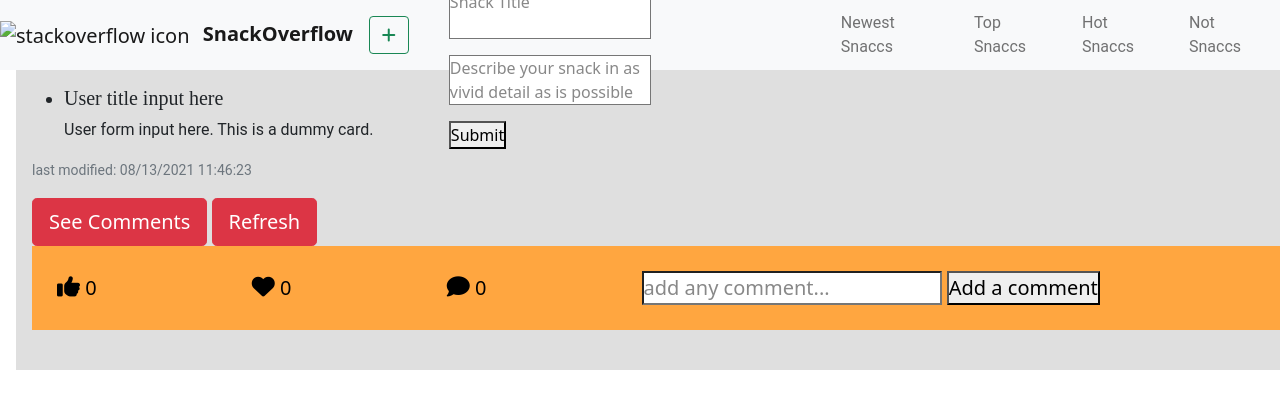
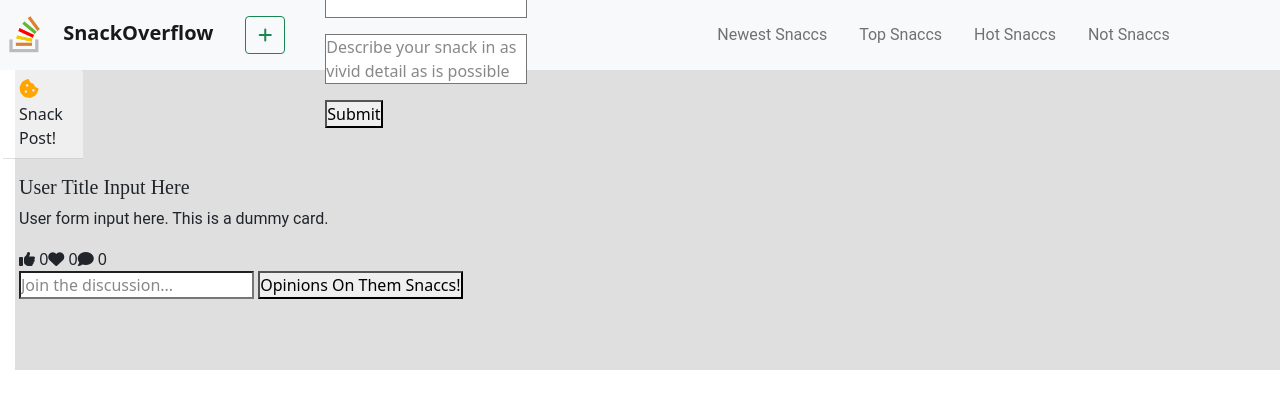
Before and after one commit to Sallan464/the-project-fka-snack-overflow, a website: page client/index.html in a window 1280 px wide. Shown: the top 408 px of the page. Drawn offline with nearby package versions, Linux system fonts and the light colour scheme; no server answers.

Commit message:
Update index.html
This html relies on a local app.js file

```diff
--- a/client/index.html
+++ b/client/index.html
@@ -23,10 +23,12 @@
 
     <!-- Scripts -->
     <!-- built in Bootstrap JS dependencies -->
-    <script defer src="https://cdn.jsdelivr.net/npm/bootstrap@5.0.2/dist/js/bootstrap.bundle.min.js"
+    <!-- <script defer src="https://cdn.jsdelivr.net/npm/bootstrap@5.0.2/dist/js/bootstrap.bundle.js"
         integrity="sha384-MrcW6ZMFYlzcLA8Nl+NtUVF0sA7MsXsP1UyJoMp4YLEuNSfAP+JcXn/tWtIaxVXM" crossorigin="anonymous">
-        </script>
-    <script defer src="./bundle.js"></script>
+    </script> -->
+
+    <script defer src="./app.js"></script>
+
 </head>
 
 <body>
@@ -35,22 +37,22 @@
         <!-- TO DO: situate onclick below button - needs proper formatting! -->
         <nav class="navbar navbar-expand-lg d-flex navbar-light bg-light fixed-top py-3 mb-3">
             <button id="navbar-brand" class="navbar-brand">
-                <img id="navbar-icon" src="./images/icon.png" alt="stackoverflow icon" />
+                <img id="navbar-icon" src="./assets/img/icon.png" alt="stackoverflow icon" />
                 <b>SnackOverflow</b>
             </button>
             <!-- Dropdown button -->
-            <button id="drop-down-toggle" class="btn btn-outline-success my-2 mx-3 my-sm-0">
+            <button id="drop-down-toggle" class="btn btn-outline-success my-2 mx-3 my-sm-0" onclick="changeForm()">
                 <i class="fas fa-plus"></i>
             </button>
 
             <!-- Dropdown Content -->
             <!-- <div id="myDropdown" class="dropdown-content"> -->
-            <div id="myDropdown" class="container">
+            <div id="my-dropdown" class="container">
 
                 <!-- Dropdown Content Form -->
                 <div class="container">
-                    <form id="new-post-form" action="" method="post">
-                        <h3>Snack Form</h3>
+                    <form id="new-post-form" value="show">
+                        </button>
                         <h4>Tell us about your snack!</h4>
                         <fieldset>
                             <textarea name="userName" placeholder="Snack Title" tabindex="1" required></textarea>
@@ -97,46 +99,45 @@
         </nav>
     </header>
 
-    <!-- Cards where descriptions and comments from form submission will go-->
-    <!-- TO DO: Needs styling -->
-    <!-- TO DO: Needs to accept User Input -->
     <main>
-        <div class="card m-3">
-            <div class="card-body p-3">
-                <ul id="post-list">
-                    <li>
-                        <h5 class="card-title">User title input here</h5>
+        <div class="card">
+            <div class="row">
+            <div class="col">
+            <div class="card-header">
+                <i class='fas fa-cookie-bite' style='font-size:20px;color:orange;padding-right:15px;'></i>Snack Post!
+            </div>
+            <div class="card-body">
+                <h5 class="card-title">User Title Input Here</h5>
                 <p class="card-text">User form input here. This is a dummy card.</p>
-                    </li>
-                </ul>
-                <p class="card-text"><small class="text-muted"><span id="last-modified"></span></small></p>
-                <button type="button" onclick="revealComments()" class="btn btn-danger btn-lg">See Comments</button>
-                <button id="refresh-page-button" class="btn btn-danger btn-lg">Refresh</button>
 
-                <div id="commentDropdown" class="dropdown-comments"></div>
-
-                <div class="comment-container">
-                    <div class="box">
+                <section class="comments" id="comment-container">
+                    <div class="comment-section">
+                        <div class="d-flex">
+                            <!-- <div class="col"> -->
+                                <div>
                                     <i class="fa fa-thumbs-up" id="like"></i>
                                     <span id="like-counter">0</span>
                                 </div>
-                    <div class="box">
+                                <div>
                                     <i class="fa fa-heart" id="love"></i>
                                     <span id="love-counter">0</span>
                                 </div>
-                    <div class="box">
+                                <div>
                                     <i class="fa fa-comment"></i>
                                     <span id="comment-counter">0</span>
                                 </div>
-                    <div class="box">
-                        <input type="text" placeholder="add any comment..." id="comment">
-                        <button id="add-comment">Add a comment</button>
+                            <!-- </div> -->
                         </div>
-                    <section class="comments" id="comments-container"></section>
+                        <div class="comment-box">
+                            <input type="text" placeholder="Join the discussion..." id="comment">
+                            <button id="add-comment">Opinions On Them Snaccs!</button>
                         </div>
-
-
-
+                    </div>
+                </section>
+            </div>
+          </div>
+        </div>
+    </div>
 </main>
 
 <!-- <footer class="page-footer font-small unique-color-dark pt-4">
@@ -147,18 +148,29 @@
                             <h5 class="">Back to work!</h5>
                         </li>
                         <li class="list-inline-item">
-                            <img src="https://upload.wikimedia.org/wikipedia/commons/thumb/e/ef/Stack_Overflow_icon.svg/768px-Stack_Overflow_icon.svg.png"
-                                alt="stackoverflow icon" />
+                            <img class="image-footer" src="https://upload.wikimedia.org/wikipedia/commons/thumb/e/ef/Stack_Overflow_icon.svg/768px-Stack_Overflow_icon.svg.png"
+                                alt="stackoverflow icon"/>
                         </li>
                     </ul>
                 </a>
             </div>
          <div class="footer-copyright text-center py-3">© 2021 Copyright:
          </div>
+        </footer> -->
 
-        </footer>
-        -->
+    <script>
 
+        function changeForm() {
+            if (document.getElementById("my-dropdown").value === "hide"){
+                document.getElementById("my-dropdown").style.display = "inline-block";
+                document.getElementById("my-dropdown").value = "show";
+            } else {
+                document.getElementById("my-dropdown").style.display = "none";
+                document.getElementById("my-dropdown").value = "hide"
+            }
+        }
+
+    </script>
 
 
 </body>
```
Lines whose indentation alone changed are shown as unchanged.
